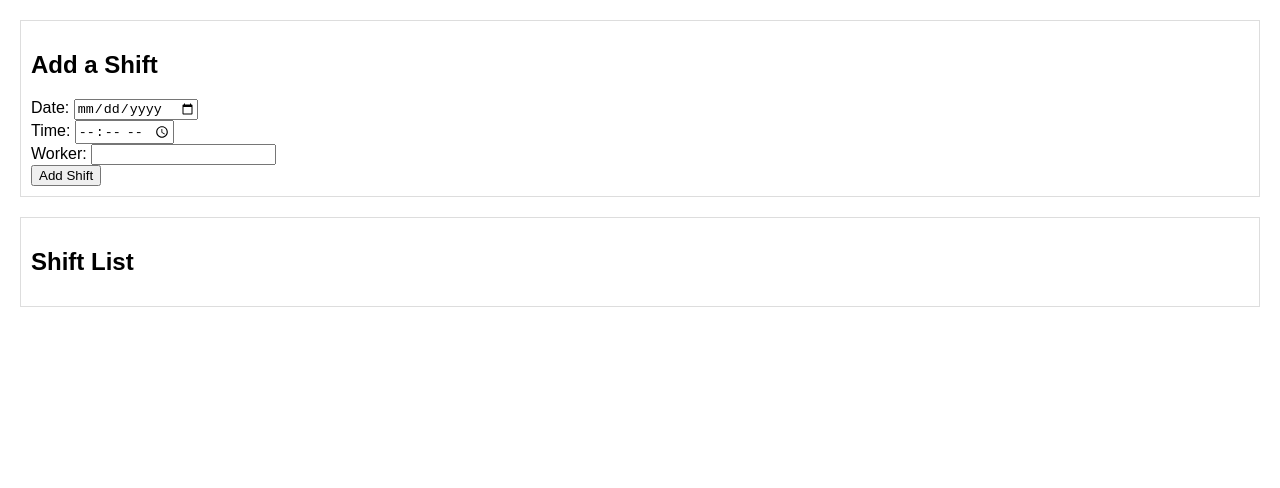
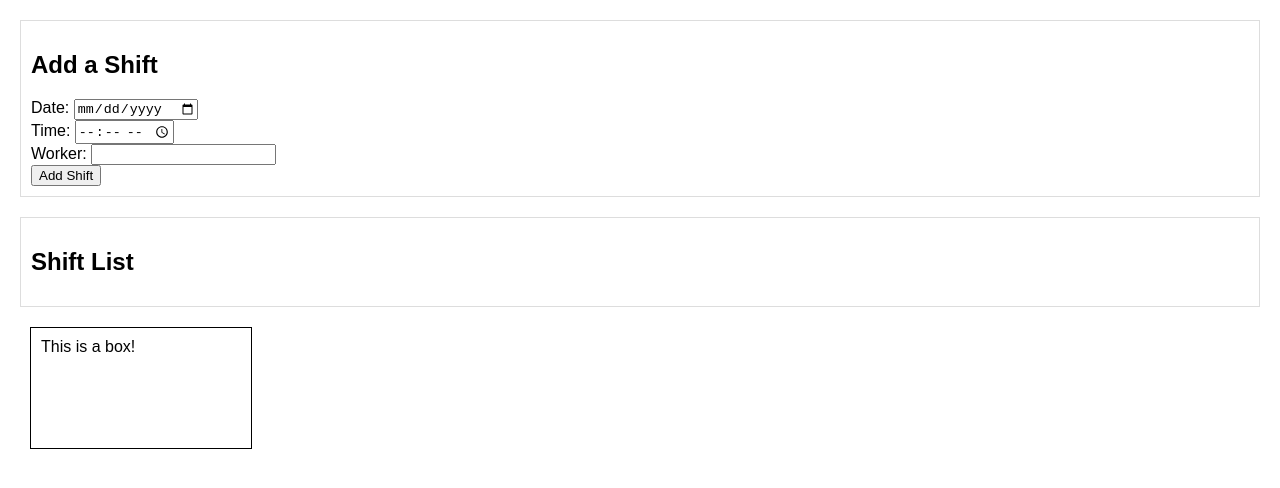
Before and after one commit to MrKylox/ITScheduler, a website: page ITScheduler/index.html in a window 1280 px wide. Drawn offline with nearby package versions, Linux system fonts and the light colour scheme; no server answers.

Commit message:
fixed code and now implementing a box

```diff
--- a/ITScheduler/index.html
+++ b/ITScheduler/index.html
@@ -35,6 +35,10 @@
         <!-- Shift items will be dynamically added here -->
     </div>
   </div>
+  <div class="box">
+    This is a box!
+  </div>
+
 </main>
   <script src="/socket.io/socket.io.js"></script>
   <script src="/client.js"></script>
--- a/ITScheduler/public/styles.css
+++ b/ITScheduler/public/styles.css
@@ -21,3 +21,11 @@
     padding: 10px;
     margin-bottom: 20px;
 }
+
+.box {
+    width: 200px;
+    height: 100px;
+    border: 1px solid black;
+    padding: 10px;
+    margin: 10px;
+  }
```
Also changed, not shown: ITScheduler/server.js (+3 -8 lines).
